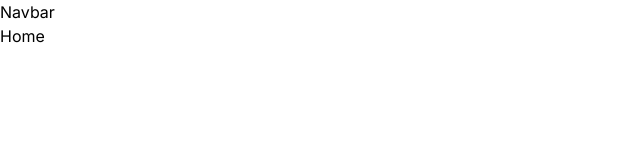
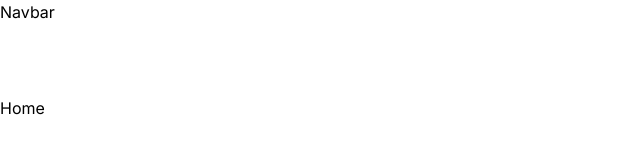
Before and after one commit to sachin-source/e-commerce-app, a Next.js app: page / in a window 1280 px wide. Shown: the top 160 px of the page, without its empty margins (0-640 px from the left). Built offline with nearby package versions, Linux system fonts and the light colour scheme.

Commit message:
navbar UI inprogress

```diff
--- a/components/Home/Navbar.tsx
+++ b/components/Home/Navbar.tsx
@@ -2,7 +2,7 @@
 
 const Navbar = () => {
   return (
-    <div>Navbar</div>
+    <div className='h-[12vh] sticky' >Navbar</div>
   )
 }
 
```
